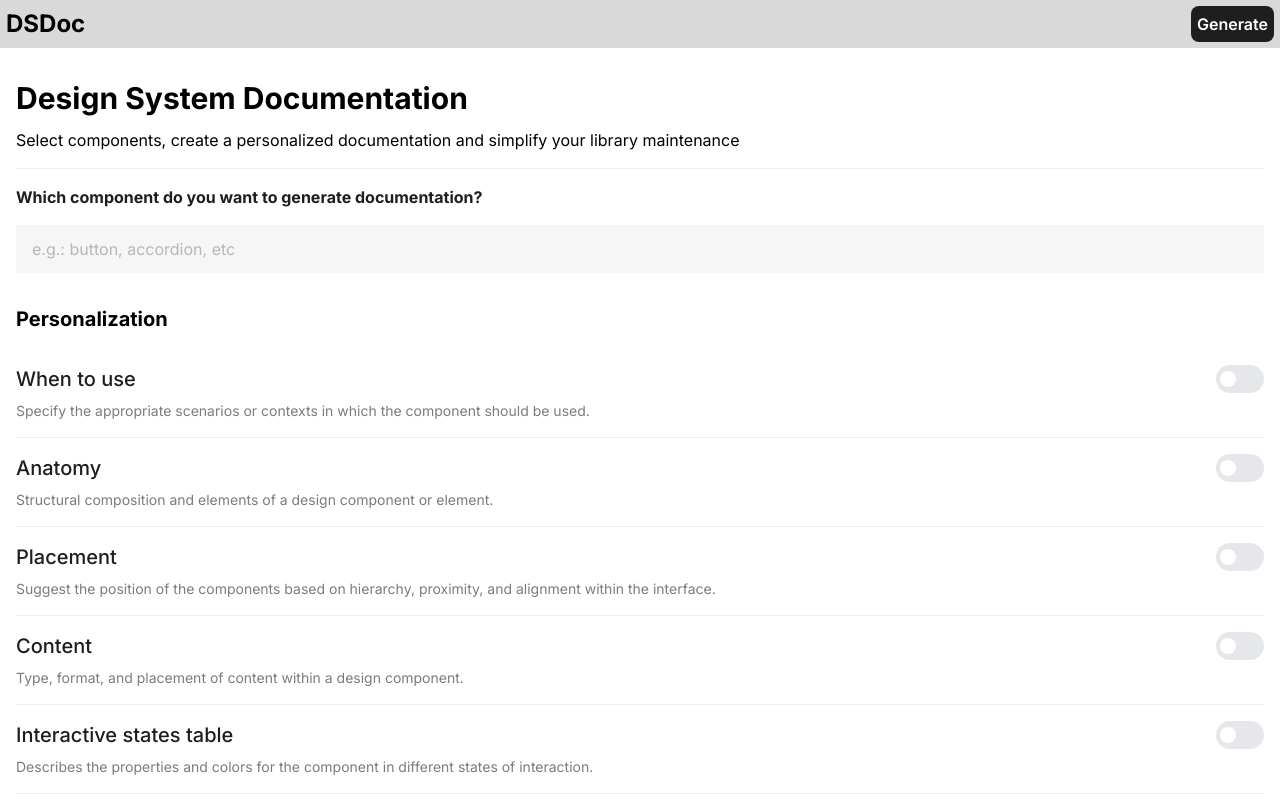
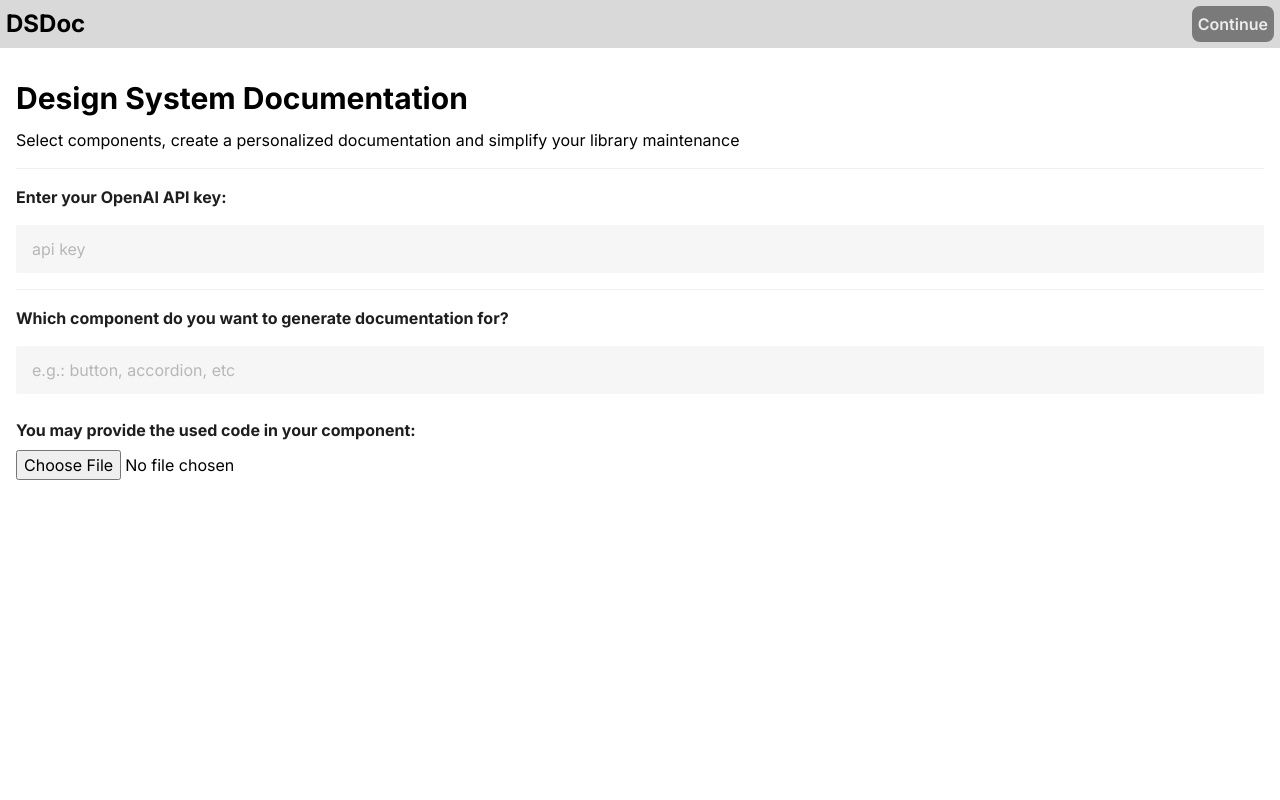
Before and after one commit to dejardim/dsdoc, a React (Create React App) app: page / in a window 1280 px wide. Shown: the top 800 px of the page. Built offline with nearby package versions, Linux system fonts and the light colour scheme.

Commit message:
feat: refactoring pages flow and adding api key input

```diff
--- a/src/components/GenerateButton.tsx
+++ b/src/components/GenerateButton.tsx
@@ -5,13 +5,13 @@ import { useNavigate } from "react-router-dom";
 import { ClipLoader } from "react-spinners";
 
 export const GenerateButton: React.FC<buttonProps> = (props) => {
-  const navigate = useNavigate()
+  const navigate = useNavigate();
   const [loading, setLoading] = useState(false);
 
   const generate = async () => {
     setLoading(!loading);
 
-    const response = await generateDoc(props.componentName, props.options, props.addOptions);
+    const response = await generateDoc(props.apiKey, props.componentName, props.options, props.addOptions);
 
     setLoading(!loading);
     navigate("/app", { state: response });
@@ -22,7 +22,7 @@ export const GenerateButton: React.FC<buttonProps> = (props) => {
   }
 
   return (
-    <button onClick={generate} className="bg-[#1E1E1E] rounded-lg text-white font-semibold p-1.5 flex items-center" disabled={props.componentName === ''}>
+    <button onClick={generate} className="bg-[#1E1E1E] rounded-lg text-white font-semibold p-1.5 flex items-center disabled:opacity-50" disabled={props.componentName === ''}>
       { !loading ? "Generate" : "" }
       <ClipLoader size={30} color="#ffffff" loading={loading} />
     </button>
@@ -30,6 +30,7 @@ export const GenerateButton: React.FC<buttonProps> = (props) => {
 };
 
 interface buttonProps {
+  apiKey: string;
   options: options;
   componentName: string;
   addOptions: additionalOptions
--- a/src/components/Input.tsx
+++ b/src/components/Input.tsx
@@ -1,19 +1,21 @@
 import React from "react";
 
-export const Input: React.FC<InputProps> = ({placeholder, changeComponent}) => {
+export const Input: React.FC<InputProps> = ({name, inputType, placeholder, changeComponent}) => {
   return (
     <div className="w-full">
       <input
         className="h-12 w-full py-2 pl-4 pr-12 rounded-sm focus:outline-none placeholder-[#B7B7B7] bg-[#F6F6F6]"
-        type="text"
+        type={inputType}
         placeholder={placeholder}
-        onChange={e => changeComponent(e.target.value)}
+        onChange={e => changeComponent(name, e.target.value)}
       />
     </div>
   );
 };
 
 interface InputProps {
-    placeholder: string;
-    changeComponent: (itemValue: string) => void;
+  name: string;
+  inputType?: string | 'text';
+  placeholder: string;
+  changeComponent: (itemKey: string, itemValue: string) => void;
 }
--- a/src/index.tsx
+++ b/src/index.tsx
@@ -7,6 +7,7 @@ import {
 import "./index.css";
 import { App } from "./pages/AppPage";
 import { Home } from "./pages/HomePage";
+import { Personalization } from "./pages/Personalization";
 import reportWebVitals from './reportWebVitals';
 
 const rootElement = ReactDOM.createRoot(
@@ -26,6 +27,10 @@ const router = createBrowserRouter([
     path: "/app",
     element: <App />,
   },
+  {
+    path: "/personalization",
+    element: <Personalization />
+  }
 ]);
 
 ReactDOM.createRoot(document.getElementById("root")!).render(
--- a/src/pages/HomePage/HomePage.tsx
+++ b/src/pages/HomePage/HomePage.tsx
@@ -1,36 +1,27 @@
 import React, { useState } from "react";
+import { useNavigate } from "react-router-dom";
+
 import { Content } from "../../components/Content";
 import { Divider } from "../../components/Divider";
-import { GenerateButton } from "../../components/GenerateButton";
 import { Input } from "../../components/Input";
-import { PersonalizationItems } from "../../components/PersonalizationItems";
 import { PseudoNavBar } from "../../components/PseudoNavBar";
 
 export const Home: React.FC = () => {
-  const [componentName, setComponentName] = useState('');
-  const [options, setOptions] = useState({ whentouse: false, anatomy: false, placement: false, content: false, behavior: false, states: false, interactions: false });
-  const [addOptions, setAddOptions] = useState({ links: '0', interactivestates: false, fontconfig: false, sizevariation: false, bestpractices: false, codeexamples: false });
+  const navigate = useNavigate();
+  const [info, setInfo] = useState({ apiKey: '', componentName: '' });
 
-  const changeOptions = (itemName: string, itemValue: boolean) => {
-    if (itemName === "behavior" && !itemValue) {
-      setOptions(state => ({ ...state, [itemName]: itemValue, "states": false, "interactions": false }));
-    } else {
-      setOptions(state => ({ ...state, [itemName]: itemValue }));
-    }
+  const changeComponent = (itemKey: string, itemValue: string) => {
+    setInfo(state => ({ ...state, [itemKey]: itemValue }));
   }
 
-  const changeAddOptions = (itemName: string, itemValue: boolean|string) => {
-    setAddOptions(state => ({ ...state, [itemName]: itemValue }));
-  }
-
-  const changeComponent = (itemValue: string) => {
-    setComponentName(itemValue);
+  const next = () => {
+    navigate("/personalization", { state: info });
   }
 
   return (
     <>
       <PseudoNavBar>
-        <GenerateButton options={options} componentName={componentName} addOptions={addOptions} />
+        <button onClick={next} className="bg-[#1E1E1E] p-1.5 font-semibold rounded-lg text-white disabled:opacity-50" disabled={info.componentName === '' || info.apiKey === ''}>Continue</button>
       </PseudoNavBar>
 
       <div className="mx-auto" style={{maxWidth: '1280px'}}>
@@ -42,15 +33,23 @@ export const Home: React.FC = () => {
         <Divider />
 
         <Content>
-          <p className="font-bold text-base mb-4 text-[#1E1E1E]">Which component do you want to generate documentation?</p>
-          <Input changeComponent={changeComponent} placeholder="e.g.: button, accordion, etc" />
+          <p className="font-bold text-base mb-4 text-[#1E1E1E]">Enter your OpenAI API key:</p>
+          <Input changeComponent={changeComponent} name="apiKey" inputType="password" placeholder="api key" />
         </Content>
 
+        <Divider />
+
         <Content>
-          <h2 className="font-bold text-xl my-8">Personalization</h2>
+          <p className="font-bold text-base mb-4 text-[#1E1E1E]">Which component do you want to generate documentation for?</p>
+          <Input changeComponent={changeComponent} name="componentName" placeholder="e.g.: button, accordion, etc" />
         </Content>
 
-        <PersonalizationItems options={options} addOptions={addOptions} changeOptions={changeOptions} changeAddOptions={changeAddOptions} />
+        <br />
+
+        <Content>
+          <p className="font-bold text-base mb-2 text-[#1E1E1E]">You may provide the used code in your component:</p>
+          <input type="file" name="componentCode" />
+        </Content>
       </div>
   </>
   );
--- /dev/null
+++ b/src/pages/Personalization/Personalization.tsx
@@ -0,0 +1,42 @@
+import React, { useState } from "react";
+import { useLocation } from "react-router-dom";
+
+import { GenerateButton } from "../../components/GenerateButton";
+import { PseudoNavBar } from "../../components/PseudoNavBar";
+import { Content } from "../../components/Content";
+import { PersonalizationItems } from "../../components/PersonalizationItems";
+
+export const Personalization: React.FC = () => {
+  const location = useLocation()
+  const { state } = location;
+  const [options, setOptions] = useState({ whentouse: false, anatomy: false, placement: false, content: false, behavior: false, states: false, interactions: false });
+  const [addOptions, setAddOptions] = useState({ links: '0', interactivestates: false, fontconfig: false, sizevariation: false, bestpractices: false, codeexamples: false });
+
+  const changeOptions = (itemName: string, itemValue: boolean) => {
+    if (itemName === "behavior" && !itemValue) {
+      setOptions(state => ({ ...state, [itemName]: itemValue, "states": false, "interactions": false }));
+    } else {
+      setOptions(state => ({ ...state, [itemName]: itemValue }));
+    }
+  }
+
+  const changeAddOptions = (itemName: string, itemValue: boolean|string) => {
+    setAddOptions(state => ({ ...state, [itemName]: itemValue }));
+  }
+
+  return (
+    <>
+      <PseudoNavBar>
+        <GenerateButton apiKey={state?.apiKey} options={options} componentName={state?.componentName} addOptions={addOptions} />
+      </PseudoNavBar>
+
+      <div className="mx-auto mb-8" style={{maxWidth: '1280px'}}>
+        <Content>
+          <h2 className="font-bold text-xl my-8">Personalization</h2>
+        </Content>
+
+        <PersonalizationItems options={options} addOptions={addOptions} changeOptions={changeOptions} changeAddOptions={changeAddOptions} />
+      </div>
+    </>
+  );
+};
--- /dev/null
+++ b/src/pages/Personalization/index.tsx
@@ -0,0 +1 @@
+export * from "./Personalization";
--- a/src/services/openai.ts
+++ b/src/services/openai.ts
@@ -52,7 +52,7 @@ const generatePrompt = (component: string, options: options, addOptions: additio
     return prompt;
 }
 
-export default async function generateDoc(component: string, options: options, additionalOptions: additionalOptions) {
+export default async function generateDoc(apikey: string, component: string, options: options, additionalOptions: additionalOptions) {
     const prompt = generatePrompt(component, options, additionalOptions);
 
     const body = {
@@ -67,7 +67,7 @@ export default async function generateDoc(component: string, options: options, a
 
     const response = await axios.post('https://api.openai.com/v1/chat/completions', body, {
         headers: {
-            Authorization: `Bearer ${process.env.REACT_APP_OPENAI_KEY}`
+            Authorization: `Bearer ${apikey}`
         }
     });
 
```
